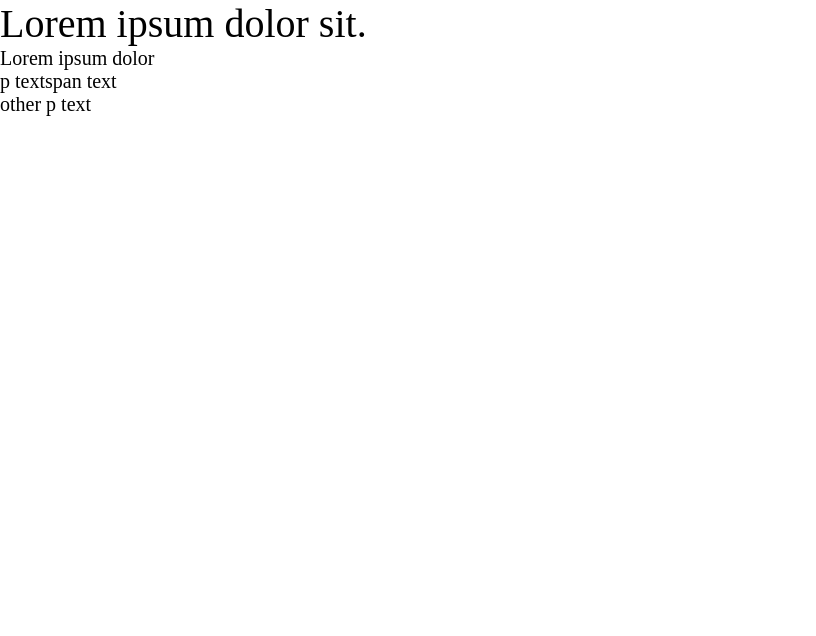
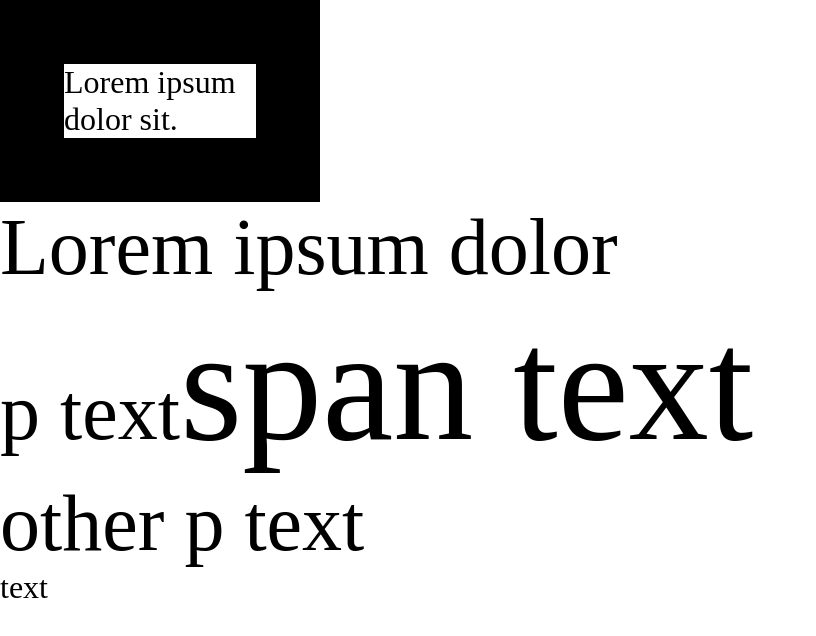
Before and after one commit to PavlovArtem08/work-30.08.2026, a plain HTML site: page index.html in a window 1280 px wide. Shown: the whole page, without its empty margins (0-816 px from the left). Drawn offline with Linux system fonts and the light colour scheme.

Commit message:
Add em and rem

```diff
--- a/assets/styles/em-rem.css
+++ b/assets/styles/em-rem.css
@@ -1,6 +1,5 @@
 :root {
     --base-font-size: 20px;
-    --h1-font-size-multiplier: 2;
 }
 
 
@@ -9,5 +8,34 @@ body {
 }
 
 h1 {
-    font-size: calc(var(--base-font-size) * var(--h1-font-size-multiplier));
+    /* font-size: calc(var(--base-font-size) * var(--h1-font-size-multiplier)); */
+    font-size: 2em;
+    border: 2em solid black;
+    width: 10em;
 }
+
+ul {
+    font-size: 1em;
+}
+/* li {
+    font-size: 2em;
+}
+p {
+    font-size: 5em;
+}
+span {
+    font-size: 10em;
+} */
+
+h1 {
+    font-size: 2rem;
+}
+li {
+    font-size: 2rem;
+}
+p {
+    font-size: 5rem;
+}
+span {
+    font-size: 10rem;
+}
--- a/index.html
+++ b/index.html
@@ -19,6 +19,9 @@
         <li>
             <p>other p text</p>
         </li>
+        <li>
+            text
+        </li>
     </ul>
 
 </body>
```
